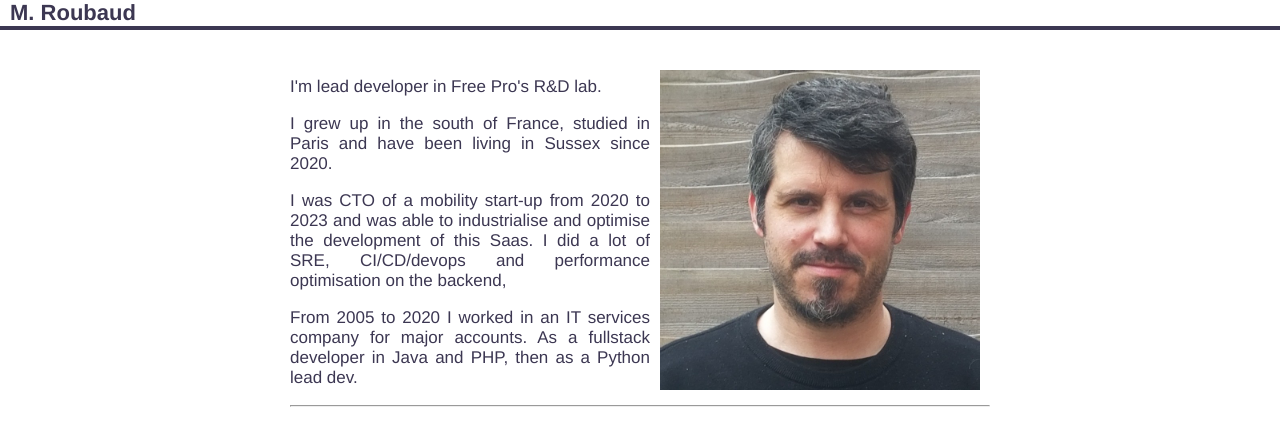
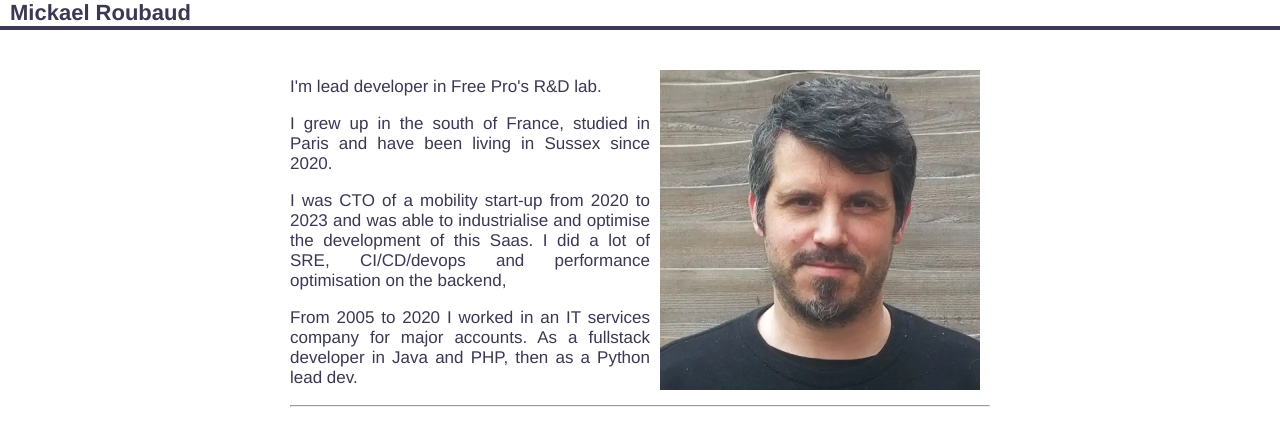
Before and after one commit to mickaelroubaud/roubaud, a plain HTML site: page index.html in a window 1280 px wide. Shown: the top 421 px of the page. Drawn offline with Linux system fonts and the light colour scheme.

Commit message:
feat:switch to a webp image

```diff
--- a/index.html
+++ b/index.html
@@ -3,7 +3,7 @@
 
 <head>
     <meta charset="utf-8">
-    <meta name="description" content="M.  Roubaud - Lead developer">
+    <meta name="description" content="Mickael Roubaud - Lead developer">
     <link rel="canonical" href="https://www.roubaud.org">
     <link href="style2.css" rel="stylesheet">
     <meta name="viewport" content="width=device-width" />
@@ -12,9 +12,9 @@
 
 <body id="body">
     <a href="#page" class="skip-to-main-content-link">Skip to content</a>
-    <header>M. Roubaud</header>
+    <header>Mickael Roubaud</header>
     <main id="page">
-        <div id="photo"><img src="m_roubaud1.jpeg" alt="Michael Roubaud"></div>
+        <div id="photo"><img src="m_roubaud1.webp" alt="Michael Roubaud"></div>
         <p>I'm lead developer in Free Pro's R&D lab.</p>
         <p>I grew up in the south of France, studied in Paris and have been living in Sussex since 2020.</p>
         <p>I was CTO of a mobility start-up from 2020 to 2023 and was able to industrialise and optimise the
```
Also changed, not shown: m_roubaud1.jpeg (deleted), m_roubaud1.webp (added).
